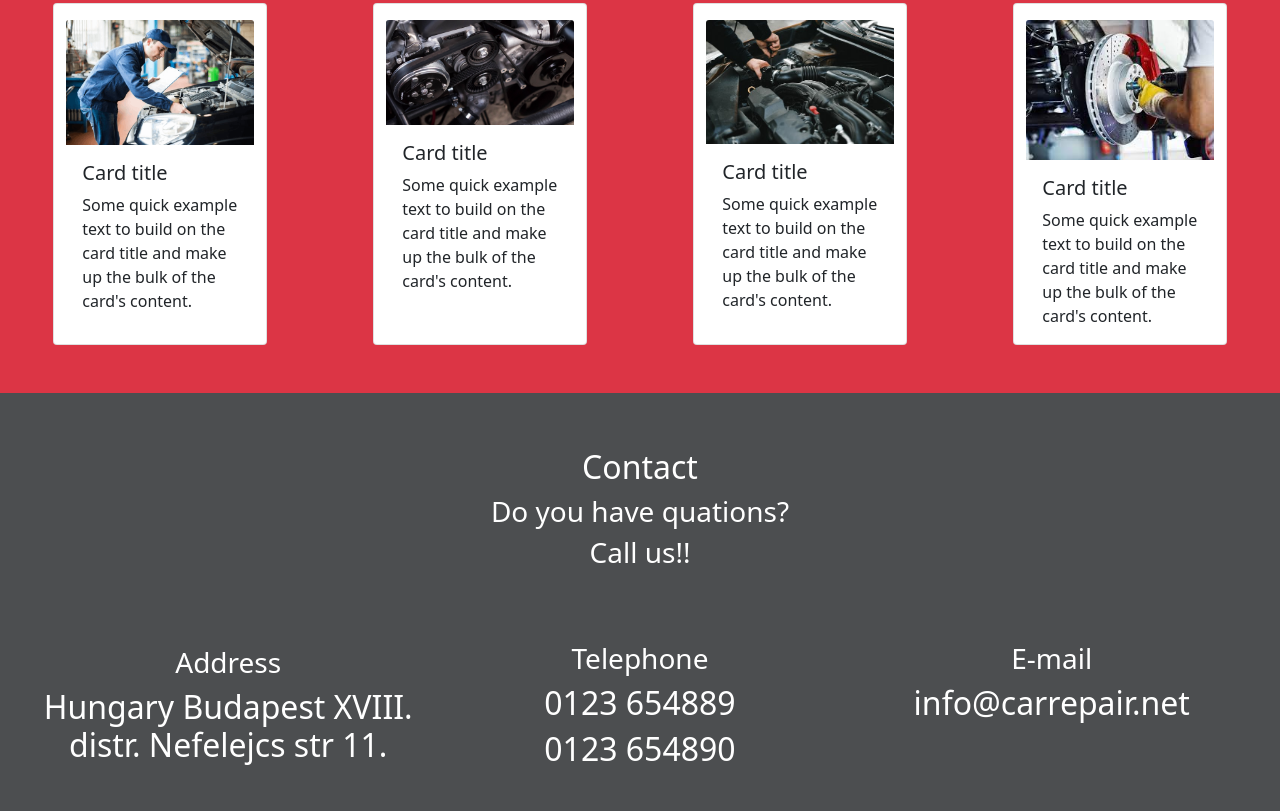
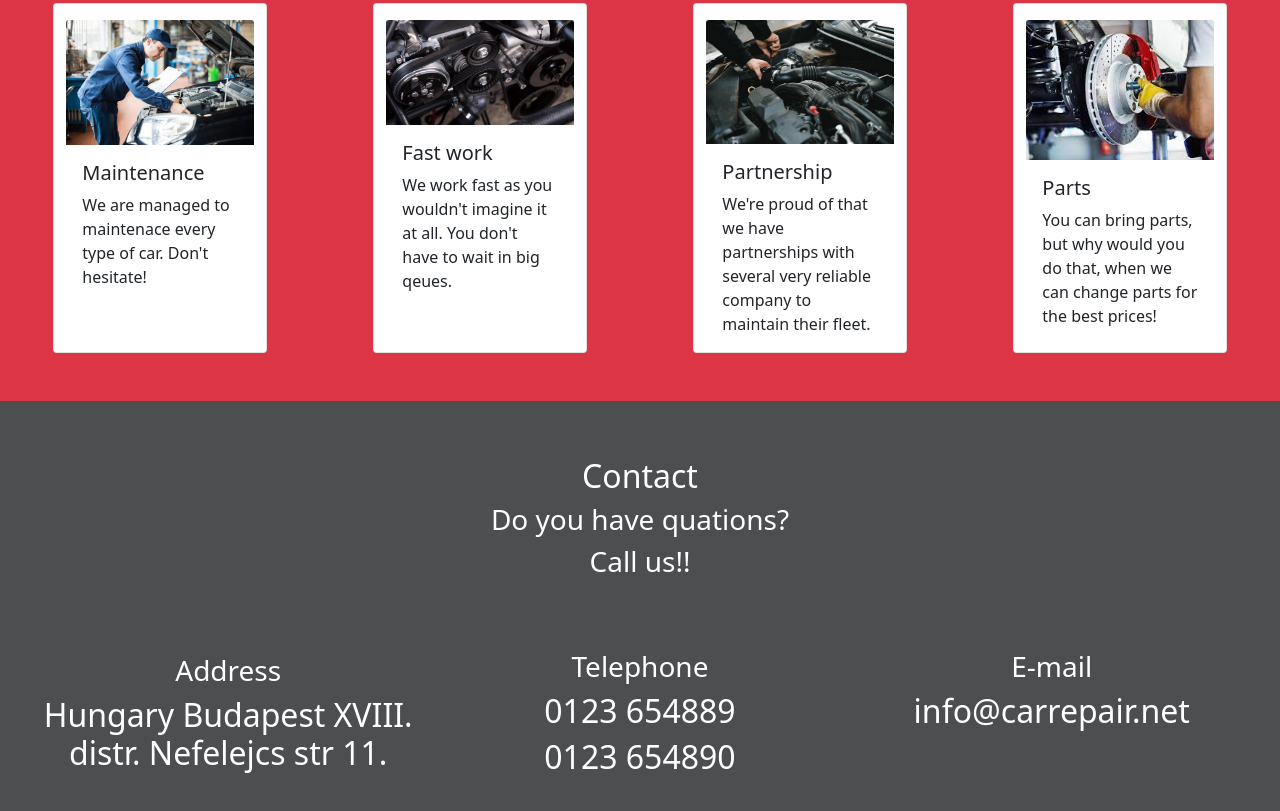
Before and after one commit to unisiar33/Car-Repair_VizsgaRemek, a plain HTML site: page CarRepair/Client/Static/index.html in a window 1280 px wide. Shown: the part 2989-3800 px from the top of the page. Drawn offline with nearby package versions, Linux system fonts and the light colour scheme.

Commit message:
Our Services ready
Cards are ok.

```diff
--- a/CarRepair/Client/Static/index.html
+++ b/CarRepair/Client/Static/index.html
@@ -204,8 +204,8 @@
         <div class="card col-lg-2 mt-2 ">
           <img class="fifty card-img-top mt-3" src="../Images/reapir5.png" alt="Card image cap">
           <div class="card-body">
-            <h5 class="card-title">Card title</h5>
-            <p class="card-text">Some quick example text to build on the card title and make up the bulk of the card's content.</p>
+            <h5 class="card-title">Maintenance</h5>
+            <p class="card-text">We are managed to maintenace every type of car. Don't hesitate!</p>
           </div>
         </div>
 
@@ -213,8 +213,8 @@
         <div class=" card col-lg-2 mt-2">
           <img class="fifty card-img-top mt-3"  src="../Images/repair2.jpg" alt="Card image cap">
           <div class="card-body">
-            <h5 class="card-title">Card title</h5>
-            <p class="card-text">Some quick example text to build on the card title and make up the bulk of the card's content.</p>
+            <h5 class="card-title">Fast work</h5>
+            <p class="card-text">We work fast as you wouldn't imagine it at all. You don't have to wait in big qeues.</p>
           </div>
         </div>
 
@@ -223,8 +223,8 @@
         <div class="card  col-lg-2 mt-2 ">
           <img class=" fifty card-img-top mt-3"  src="../Images/repair3.jpeg" alt="Card image cap">
           <div class="card-body ">
-            <h5 class="card-title">Card title</h5>
-            <p class="card-text">Some quick example text to build on the card title and make up the bulk of the card's content.</p>
+            <h5 class="card-title">Partnership</h5>
+            <p class="card-text">We're proud of that we have partnerships with several very reliable company to maintain their fleet. </p>
           </div>
         </div>
 
@@ -232,8 +232,8 @@
         <div class="card  col-lg-2 mt-2 ">
           <img class=" fifty  card-img-top mt-3" src="../Images/break repair.jpg" alt="Card image cap">
           <div class=" card-body ">
-            <h5 class="card-title">Card title</h5>
-            <p class="card-text">Some quick example text to build on the card title and make up the bulk of the card's content.</p>
+            <h5 class="card-title">Parts</h5>
+            <p class="card-text">You can bring parts, but why would you do that, when we can change parts for the best prices!</p>
           </div>
         </div>
 
```
Also changed, not shown: CarRepair/Server/server.js (+6 -6 lines), CarRepair/Client/Static/signup.js (line endings or trailing spaces).
